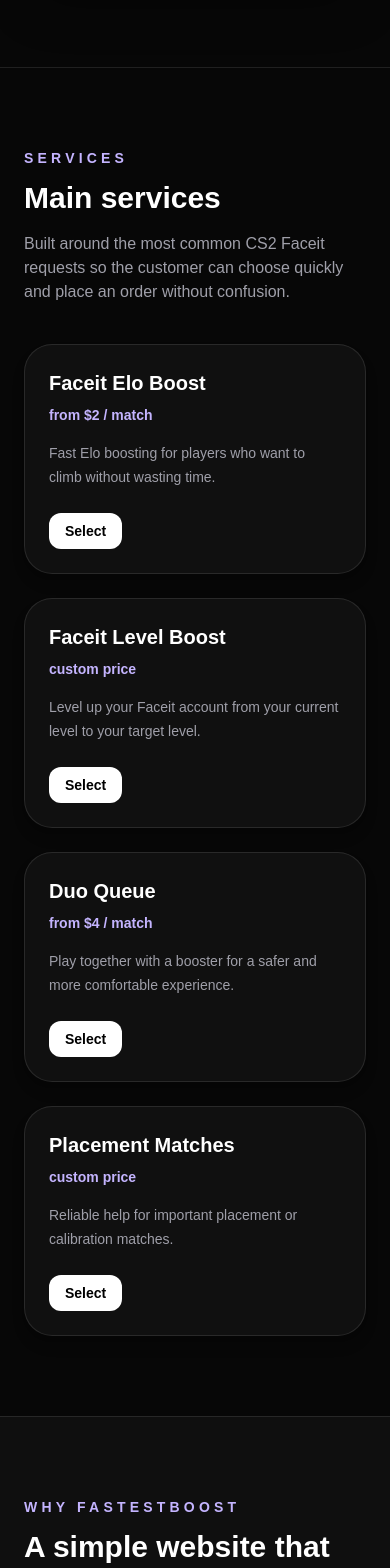
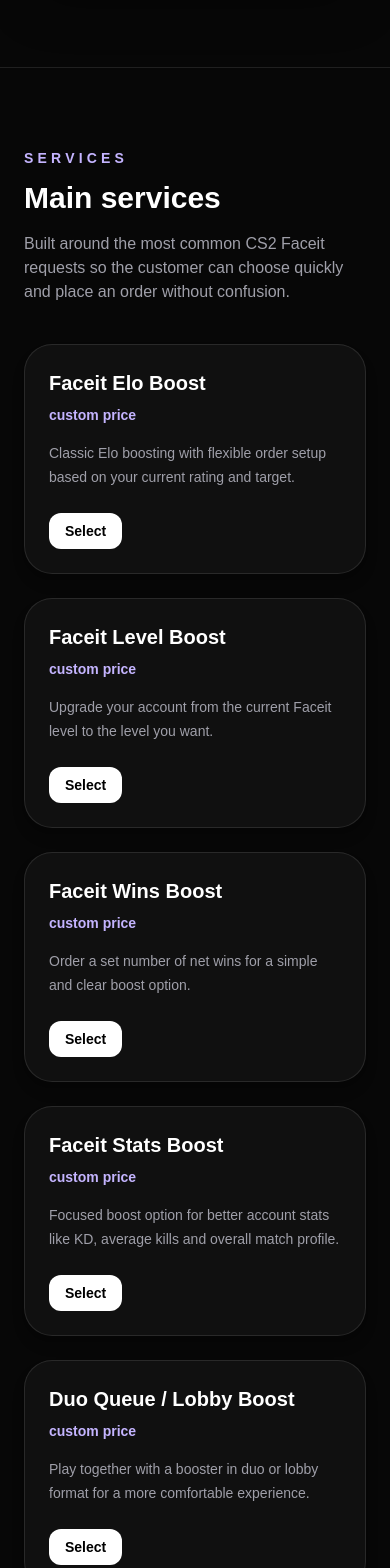
Before and after one commit to lolpoks-source/fastestboost, a Next.js app: page / in a window 390 px wide. Shown: the part 1419-2987 px from the top of the page. Built offline with nearby package versions, Linux system fonts and the light colour scheme.

Commit message:
update services

```diff
--- a/app/page.tsx
+++ b/app/page.tsx
@@ -2,23 +2,33 @@
   const services = [
     {
       title: 'Faceit Elo Boost',
-      price: 'from $2 / match',
-      text: 'Fast Elo boosting for players who want to climb without wasting time.',
+      price: 'custom price',
+      text: 'Classic Elo boosting with flexible order setup based on your current rating and target.',
     },
     {
       title: 'Faceit Level Boost',
       price: 'custom price',
-      text: 'Level up your Faceit account from your current level to your target level.',
+      text: 'Upgrade your account from the current Faceit level to the level you want.',
     },
     {
-      title: 'Duo Queue',
-      price: 'from $4 / match',
-      text: 'Play together with a booster for a safer and more comfortable experience.',
+      title: 'Faceit Wins Boost',
+      price: 'custom price',
+      text: 'Order a set number of net wins for a simple and clear boost option.',
     },
     {
-      title: 'Placement Matches',
+      title: 'Faceit Stats Boost',
       price: 'custom price',
-      text: 'Reliable help for important placement or calibration matches.',
+      text: 'Focused boost option for better account stats like KD, average kills and overall match profile.',
+    },
+    {
+      title: 'Duo Queue / Lobby Boost',
+      price: 'custom price',
+      text: 'Play together with a booster in duo or lobby format for a more comfortable experience.',
+    },
+    {
+      title: 'Faceit Coaching',
+      price: 'custom price',
+      text: 'One-on-one help for players who want to improve decision making, mechanics and match understanding.',
     },
   ];
 
@@ -34,7 +44,7 @@
   const steps = [
     {
       title: 'Choose service',
-      text: 'Select the service you need: Elo Boost, Level Boost, Duo Queue or Placement Matches.',
+      text: 'Select the service you need: Elo Boost, Level Boost, Wins Boost, Stats Boost, Duo Queue or Coaching.',
     },
     {
       title: 'Fill the form',
@@ -145,8 +155,10 @@
                   <option>Choose service</option>
                   <option>Faceit Elo Boost</option>
                   <option>Faceit Level Boost</option>
-                  <option>Duo Queue</option>
-                  <option>Placement Matches</option>
+                  <option>Faceit Wins Boost</option>
+                  <option>Faceit Stats Boost</option>
+                  <option>Duo Queue / Lobby Boost</option>
+                  <option>Faceit Coaching</option>
                 </select>
                 <input className="rounded-2xl border border-white/10 bg-black/40 px-4 py-3 text-sm outline-none" placeholder="Current Elo" />
                 <input className="rounded-2xl border border-white/10 bg-black/40 px-4 py-3 text-sm outline-none" placeholder="Desired Elo" />
@@ -158,7 +170,7 @@
               </div>
 
               <div className="mt-5 rounded-2xl border border-white/10 bg-black/30 p-4 text-sm text-zinc-300">
-                Replace this button with your Telegram link, crypto payment link, PayPal, or a Tilda form later.
+                Replace this button with your Telegram link, crypto payment link, or checkout later.
               </div>
             </div>
           </div>
@@ -174,7 +186,7 @@
           </p>
         </div>
 
-        <div className="grid gap-6 md:grid-cols-2 xl:grid-cols-4">
+        <div className="grid gap-6 md:grid-cols-2 xl:grid-cols-3">
           {services.map((service) => (
             <div key={service.title} className="rounded-[28px] border border-white/10 bg-white/[0.04] p-6 shadow-lg shadow-black/20">
               <div className="text-xl font-bold">{service.title}</div>
@@ -253,27 +265,23 @@
             </p>
 
             <div className="mt-8 space-y-3 text-sm text-zinc-300">
-              <div>Telegram: @yourtelegram</div>
-              <div>Discord: yourdiscord#0000</div>
-              <div>Payments: USDT / PayPal / Crypto</div>
+              <div>Telegram: @wqe12e1</div>
+              <div>Payments: USDT / Crypto</div>
             </div>
           </div>
 
           <div className="rounded-[28px] border border-white/10 bg-white/[0.04] p-6">
             <div className="mb-5 text-xl font-bold">Contact / payment block</div>
             <div className="grid gap-4">
-              <a href="https://t.me/yourtelegram" className="rounded-2xl bg-violet-600 px-5 py-3 text-center font-semibold transition hover:bg-violet-500">
+              <a href="https://t.me/wqe12e1" className="rounded-2xl bg-violet-600 px-5 py-3 text-center font-semibold transition hover:bg-violet-500">
                 Open Telegram
               </a>
               <button className="rounded-2xl border border-white/10 px-5 py-3 font-semibold text-zinc-200 transition hover:bg-white/5">
                 Pay with Crypto
               </button>
-              <button className="rounded-2xl border border-white/10 px-5 py-3 font-semibold text-zinc-200 transition hover:bg-white/5">
-                Pay with PayPal
-              </button>
             </div>
             <div className="mt-4 text-xs leading-6 text-zinc-500">
-              Replace the buttons with your real links later.
+              Replace the payment button with your real wallet or checkout link later.
             </div>
           </div>
         </div>
```
